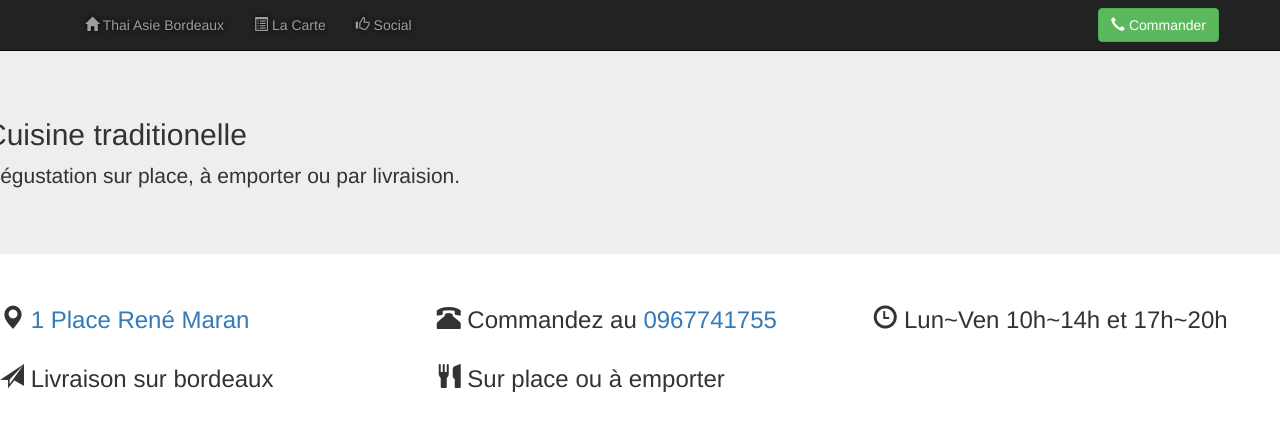
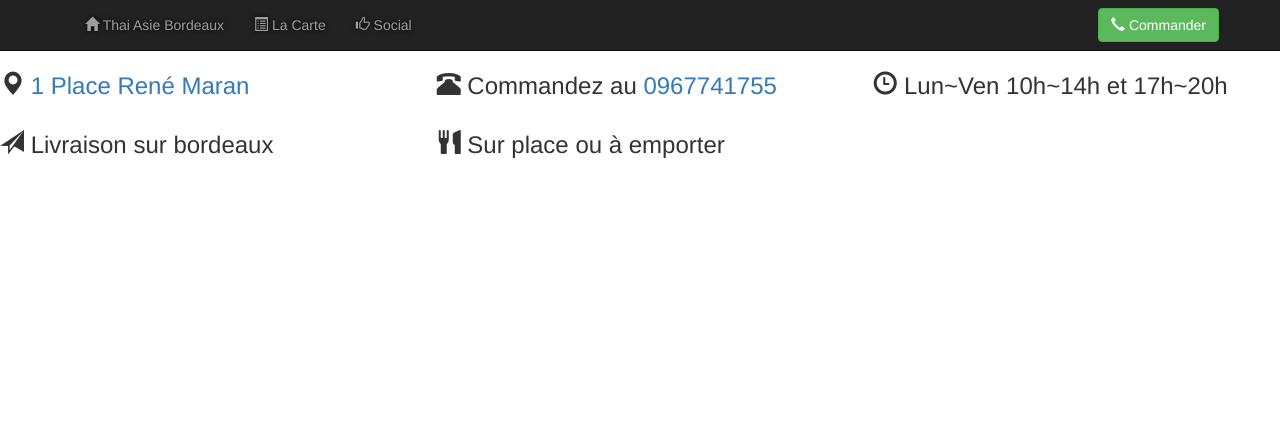
Before and after one commit to niris/thaiasiebordeaux, a Jekyll site: the page built from bienvenu.html, in a window 1280 px wide. Shown: the top 431 px of the page. Built offline with Jekyll 4.4.1, drawn with Linux system fonts in a browser that asks for light colours.

Commit message:
Update bienvenu.html

```diff
--- a/bienvenu.html
+++ b/bienvenu.html
@@ -7,11 +7,6 @@ image: http://www.kennyspanasian.com/images/home_image.jpg
 icone: home
 ---
 
-<div class="row"><div class="col"><div class="jumbotron">
-<h2>Cuisine traditionelle</h2>
-<p>Dégustation sur place, à emporter ou par livraision.</p>
-</div></div></div>
-
 <div class="row">
 {% for slogan in site.data.info.slogan %}
 	<div class="col-xs-6 col-lg-4 slogan">
```
